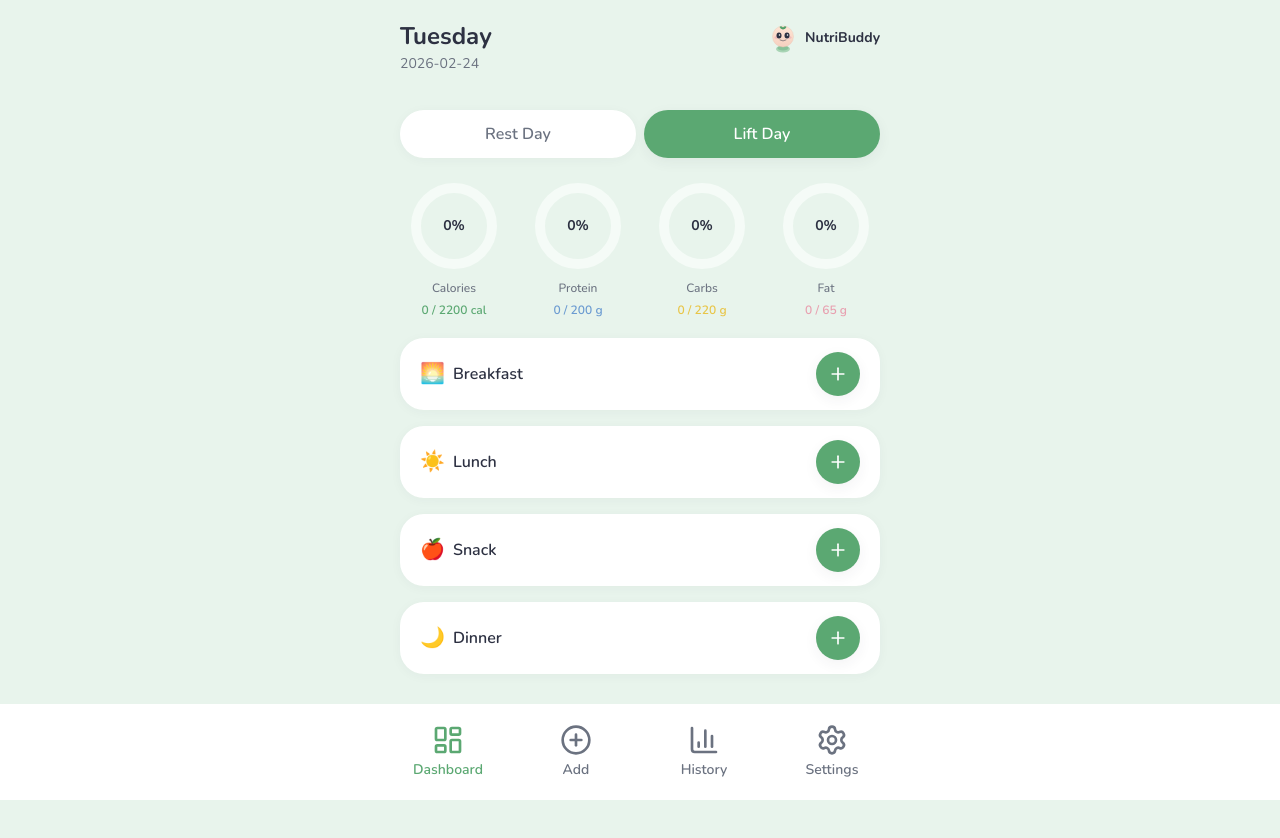
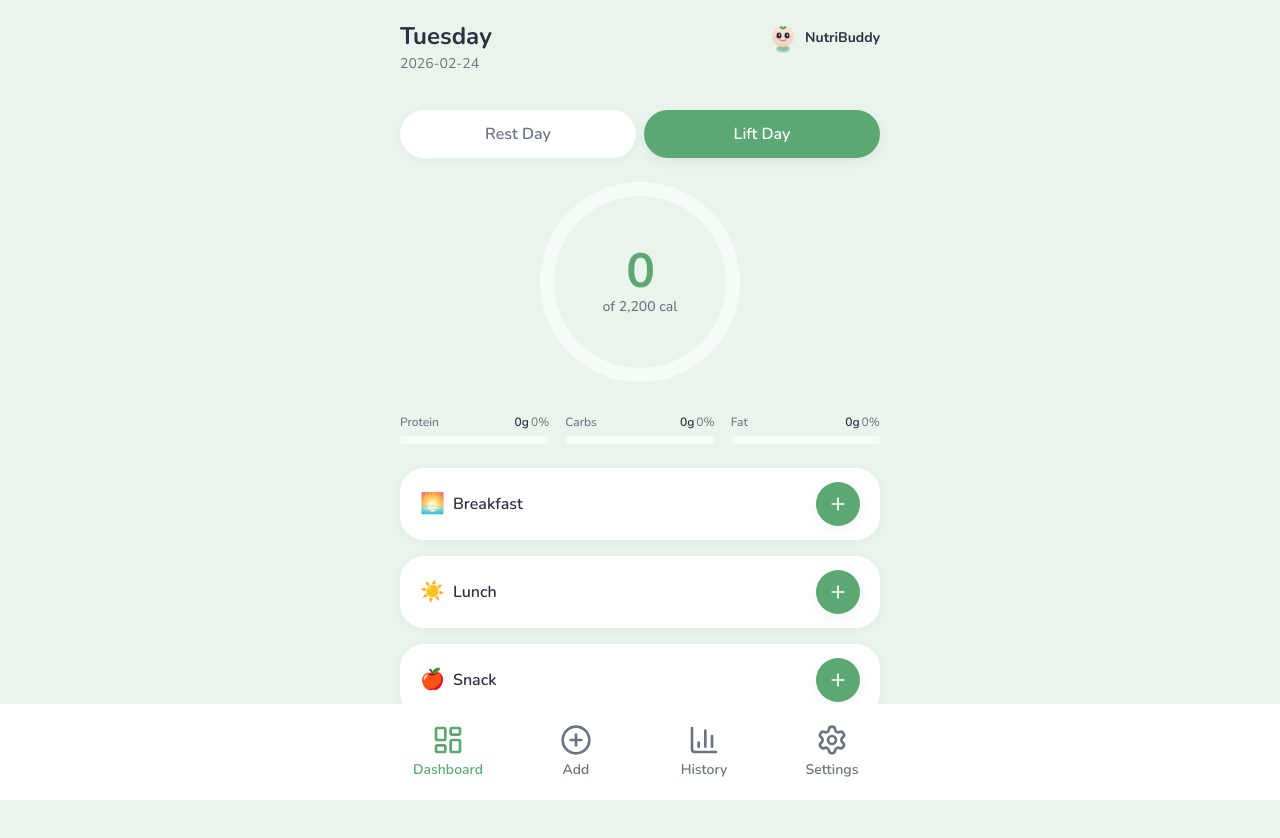
Before and after one commit to DrivenMadness/macro-tracker, a React (Vite) app: page / in a window 1280 px wide. Shown: the top 838 px of the page. Built offline with nearby package versions, Linux system fonts and the light colour scheme.

Commit message:
dash ui improvement

```diff
--- a/src/components/Dashboard.tsx
+++ b/src/components/Dashboard.tsx
@@ -2,7 +2,7 @@ import { useMemo } from 'react';
 import { useDailyLog } from '../hooks/useDailyLog';
 import { useMacroTargets } from '../hooks/useMacroTargets';
 import type { FoodItem, MealType } from '../lib/types';
-import { ProgressRing } from './ProgressRing';
+import { MacroHero } from './MacroHero';
 import { MealSection } from './MealSection';
 
 const MEAL_SECTIONS: { type: MealType; title: string; emoji: string }[] = [
@@ -48,12 +48,6 @@ export function Dashboard({ dailyLog, onAddFood, foods }: DashboardProps) {
   if (!log) return null;
 
   const t = targets[log.day_type];
-  const calorieColor =
-    totals.calories <= t.calories * 0.9
-      ? 'text-[var(--color-accent)]'
-      : totals.calories <= t.calories
-        ? 'text-[var(--color-warning)]'
-        : 'text-[var(--color-danger)]';
 
   return (
     <div className="max-w-lg mx-auto px-4 pb-32">
@@ -100,35 +94,17 @@ export function Dashboard({ dailyLog, onAddFood, foods }: DashboardProps) {
           </button>
         </div>
 
-      {/* Circular progress rings */}
-      <div className="grid grid-cols-2 sm:grid-cols-4 gap-4 py-5">
-        <ProgressRing
-          value={totals.calories}
-          target={t.calories}
-          label="Calories"
-          unit="cal"
-          variant="calories"
-          colorClass={calorieColor}
-        />
-        <ProgressRing
-          value={totals.protein}
-          target={t.protein}
-          label="Protein"
-          colorClass="text-[var(--color-protein)]"
-        />
-        <ProgressRing
-          value={totals.carbs}
-          target={t.carbs}
-          label="Carbs"
-          colorClass="text-[var(--color-carbs)]"
-        />
-        <ProgressRing
-          value={totals.fat}
-          target={t.fat}
-          label="Fat"
-          colorClass="text-[var(--color-fat)]"
-        />
-      </div>
+      {/* Macro hero: calories ring + protein / carbs / fat bars */}
+      <MacroHero
+        calories={totals.calories}
+        calorieTarget={t.calories}
+        protein={totals.protein}
+        proteinTarget={t.protein}
+        carbs={totals.carbs}
+        carbsTarget={t.carbs}
+        fat={totals.fat}
+        fatTarget={t.fat}
+      />
 
       {/* Meal sections: Breakfast, Lunch, Snack, Dinner */}
       <div className="space-y-4">
--- /dev/null
+++ b/src/components/MacroHero.tsx
@@ -0,0 +1,180 @@
+
+interface MacroHeroProps {
+  calories: number;
+  calorieTarget: number;
+  protein: number;
+  proteinTarget: number;
+  carbs: number;
+  carbsTarget: number;
+  fat: number;
+  fatTarget: number;
+}
+
+const RING_SIZE = 200;
+const RING_STROKE = 14;
+const RING_R = (RING_SIZE - RING_STROKE) / 2;
+const RING_CX = RING_SIZE / 2;
+const RING_CY = RING_SIZE / 2;
+const RING_CIRCUMFERENCE = 2 * Math.PI * RING_R;
+
+function CalorieRing({
+  value,
+  target,
+}: {
+  value: number;
+  target: number;
+}) {
+  const pct = target > 0 ? Math.min(value / target, 1.5) : 0;
+  const dash = pct * RING_CIRCUMFERENCE;
+  const displayValue = Math.round(value);
+  const displayTarget = Math.round(target);
+
+  const gradientId = 'calorie-ring-gradient';
+  let strokeColor = 'var(--color-accent)';
+  if (value <= target * 0.9) strokeColor = 'var(--color-accent)';
+  else if (value <= target) strokeColor = 'var(--color-warning)';
+  else strokeColor = 'var(--color-danger)';
+
+  const textColor =
+    value <= target * 0.9
+      ? 'text-[var(--color-accent)]'
+      : value <= target
+        ? 'text-[var(--color-warning)]'
+        : 'text-[var(--color-danger)]';
+
+  return (
+    <div className="relative flex items-center justify-center">
+      <svg
+        width={RING_SIZE}
+        height={RING_SIZE}
+        className="-rotate-90 macro-hero-ring"
+        aria-hidden
+      >
+        <defs>
+          <linearGradient id={gradientId} x1="0%" y1="0%" x2="100%" y2="100%">
+            <stop offset="0%" stopColor={strokeColor} stopOpacity={1} />
+            <stop offset="100%" stopColor={strokeColor} stopOpacity={0.75} />
+          </linearGradient>
+        </defs>
+        <circle
+          cx={RING_CX}
+          cy={RING_CY}
+          r={RING_R}
+          fill="none"
+          stroke="var(--color-card-soft)"
+          strokeWidth={RING_STROKE}
+        />
+        <circle
+          cx={RING_CX}
+          cy={RING_CY}
+          r={RING_R}
+          fill="none"
+          stroke={`url(#${gradientId})`}
+          strokeWidth={RING_STROKE}
+          strokeDasharray={RING_CIRCUMFERENCE}
+          strokeDashoffset={RING_CIRCUMFERENCE - dash}
+          strokeLinecap="round"
+          className="macro-hero-ring-fill"
+        />
+      </svg>
+      <div className="absolute inset-0 flex flex-col items-center justify-center">
+        <span
+          className={`text-5xl font-extrabold tabular-nums tracking-tight ${textColor} macro-hero-value`}
+        >
+          {displayValue.toLocaleString()}
+        </span>
+        <span className="text-sm font-medium text-[var(--color-text-muted)] mt-0.5">
+          of {displayTarget.toLocaleString()} cal
+        </span>
+      </div>
+    </div>
+  );
+}
+
+function MacroBar({
+  label,
+  value,
+  target,
+  gradientFrom,
+  gradientTo,
+}: {
+  label: string;
+  value: number;
+  target: number;
+  gradientFrom: string;
+  gradientTo: string;
+}) {
+  const pct = target > 0 ? Math.min(value / target, 1.5) : 0;
+  const displayValue = Math.round(value);
+  const displayPct = target > 0 ? Math.round((value / target) * 100) : 0;
+
+  return (
+    <div className="flex flex-col gap-1.5 min-w-0 flex-1">
+      <div className="flex items-baseline justify-between gap-1">
+        <span className="text-xs font-medium text-[var(--color-text-muted)] truncate">
+          {label}
+        </span>
+        <span className="text-xs font-semibold text-[var(--color-text)] tabular-nums shrink-0">
+          {displayValue}g
+          <span className="font-normal text-[var(--color-text-muted)] ml-0.5">
+            {displayPct}%
+          </span>
+        </span>
+      </div>
+      <div className="h-2 rounded-full bg-[var(--color-card-soft)] overflow-hidden">
+        <div
+          className="macro-bar-fill h-full rounded-full"
+          style={{
+            width: `${Math.min(pct * 100, 100)}%`,
+            background: `linear-gradient(90deg, ${gradientFrom}, ${gradientTo})`,
+          }}
+        />
+      </div>
+    </div>
+  );
+}
+
+export function MacroHero({
+  calories,
+  calorieTarget,
+  protein,
+  proteinTarget,
+  carbs,
+  carbsTarget,
+  fat,
+  fatTarget,
+}: MacroHeroProps) {
+  return (
+    <div className="py-6">
+      {/* Hero: calorie ring */}
+      <div className="flex justify-center mb-8">
+        <CalorieRing value={calories} target={calorieTarget} />
+      </div>
+
+      {/* Macro bars: protein, carbs, fat */}
+      <div className="flex gap-4">
+        <MacroBar
+          label="Protein"
+          value={protein}
+          target={proteinTarget}
+          gradientFrom="var(--color-protein)"
+          gradientTo="rgba(107, 155, 209, 0.75)"
+        />
+        <MacroBar
+          label="Carbs"
+          value={carbs}
+          target={carbsTarget}
+          gradientFrom="var(--color-carbs)"
+          gradientTo="rgba(232, 197, 71, 0.75)"
+        />
+        <MacroBar
+          label="Fat"
+          value={fat}
+          target={fatTarget}
+          gradientFrom="var(--color-fat)"
+          gradientTo="rgba(224, 160, 176, 0.75)"
+        />
+      </div>
+    </div>
+  );
+}
--- a/src/index.css
+++ b/src/index.css
@@ -92,3 +92,16 @@ button, a, [role="button"], .tap-target {
 .animate-pop-in {
   animation: pop-in 0.3s ease-out;
 }
+
+/* Macro hero: smooth progress transitions */
+.macro-hero-ring-fill {
+  transition: stroke-dashoffset 0.6s cubic-bezier(0.4, 0, 0.2, 1);
+}
+
+.macro-hero-value {
+  transition: color 0.4s ease;
+}
+
+.macro-bar-fill {
+  transition: width 0.6s cubic-bezier(0.4, 0, 0.2, 1);
+}
```
